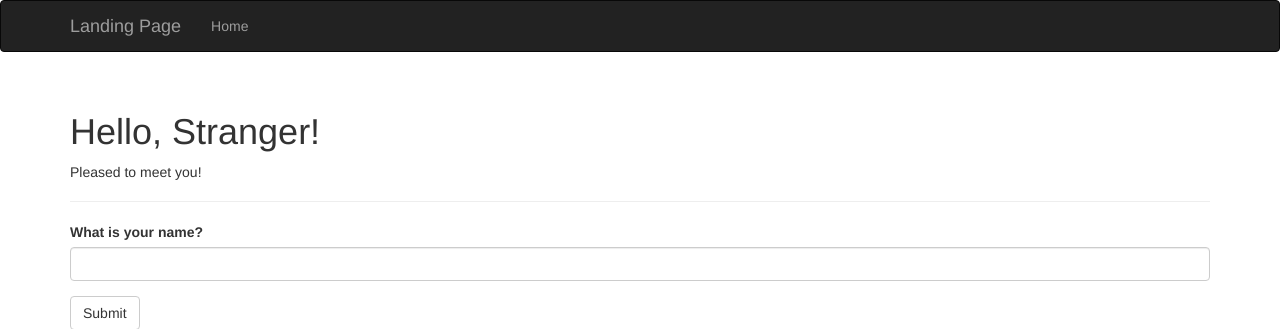
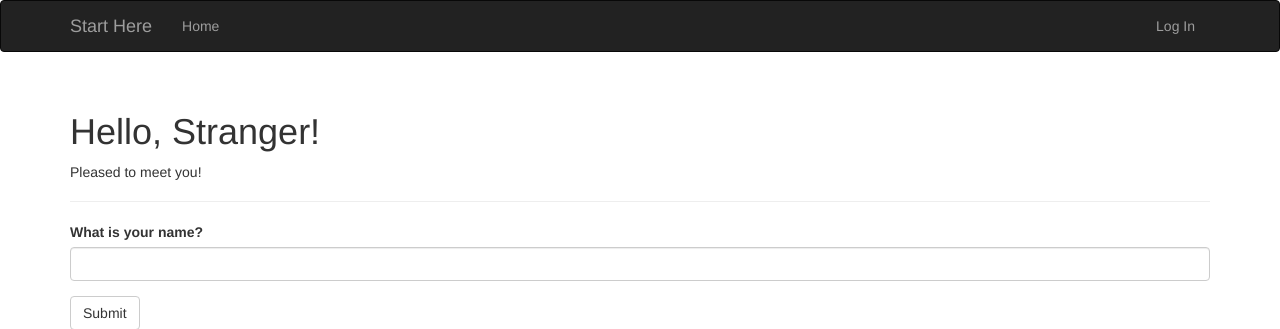
Before and after one commit to GabrielOduori/Blog-App, a Flask app: page / in a window 1280 px wide. Shown: the top 329 px of the page. Run offline with Flask 2, Linux system fonts and the light colour scheme; some libraries are stand-ins or nearby versions.

Commit message:
Base
Updated header on base file.

```diff
--- a/app/templates/base.html
+++ b/app/templates/base.html
@@ -1,6 +1,6 @@
 {% extends "bootstrap/base.html" %}
 
-{% block title %}Landing{% endblock %}
+{% block title %}Flasky{% endblock %}
 
 {% block head %}
 {{ super() }}
@@ -18,11 +18,18 @@
                 <span class="icon-bar"></span>
                 <span class="icon-bar"></span>
             </button>
-            <a class="navbar-brand" href="{{ url_for('main.index') }}">Landing Page</a>
+            <a class="navbar-brand" href="{{ url_for('main.index') }}">Start Here</a>
         </div>
         <div class="navbar-collapse collapse">
             <ul class="nav navbar-nav">
                 <li><a href="{{ url_for('main.index') }}">Home</a></li>
+            </ul>
+            <ul class="nav navbar-nav navbar-right">
+                {% if current_user.is_authenticated %}
+                <li><a href="{{ url_for('auth.logout') }}">Log Out</a></li>
+                {% else %}
+                <li><a href="{{ url_for('auth.login') }}">Log In</a></li>
+                {% endif %}
             </ul>
         </div>
     </div>
```
